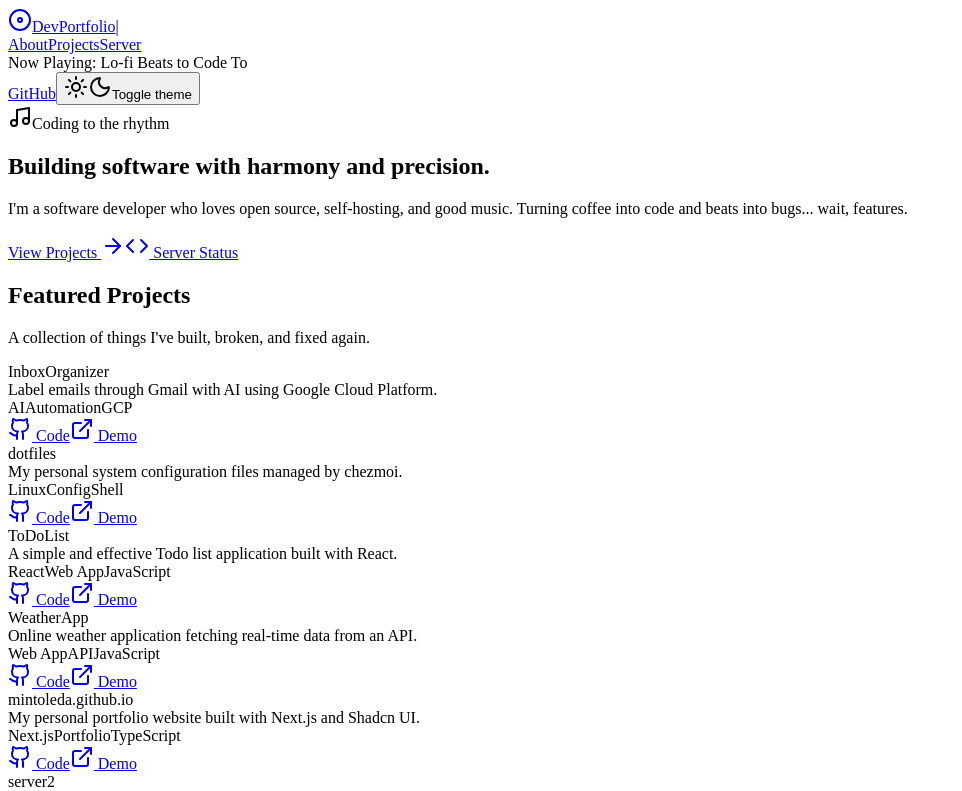
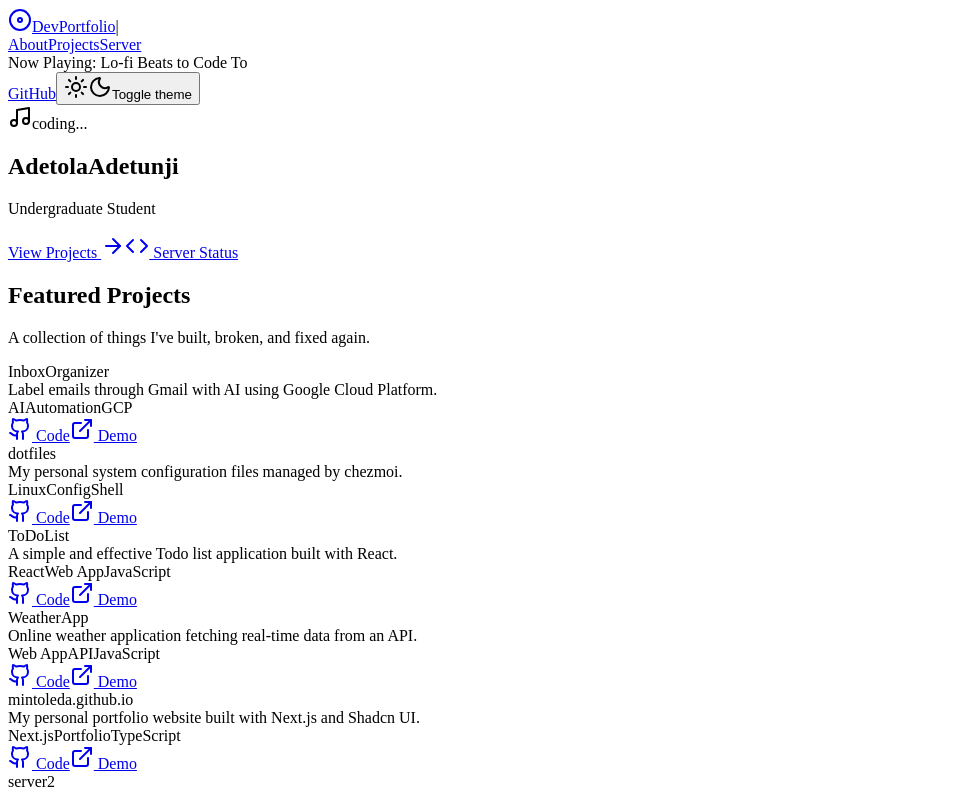
Before and after one commit to mintoleda/mintoleda.github.io, a Next.js app: page / in a window 1280 px wide. Shown: the top 791 px of the page, without its empty margins (0-962 px from the left). Built offline with nearby package versions, Linux system fonts and the light colour scheme.

Commit message:
fix: reworded hero section

```diff
--- a/components/Hero.tsx
+++ b/components/Hero.tsx
@@ -6,16 +6,15 @@ export default function Hero() {
         <section id="about" className="container flex flex-col items-center justify-center gap-6 py-24 md:py-32 lg:py-40 text-center">
             <div className="rounded-2xl bg-muted px-4 py-1.5 text-sm font-medium flex items-center gap-2">
                 <Music className="h-4 w-4 text-primary" />
-                <span>Coding to the rhythm</span>
+                <span>coding...</span>
             </div>
 
             <h1 className="text-4xl font-extrabold tracking-tight lg:text-6xl max-w-3xl">
-                Building software with <span className="text-primary">harmony</span> and precision.
+                Adetola<span className="text-primary">Adetunji</span>
             </h1>
 
             <p className="text-xl text-muted-foreground max-w-[42rem] leading-normal sm:text-2xl sm:leading-8">
-                I'm a software developer who loves open source, self-hosting, and good music.
-                Turning coffee into code and beats into bugs... wait, features.
+                Undergraduate Student
             </p>
 
             <div className="flex gap-4">
```
